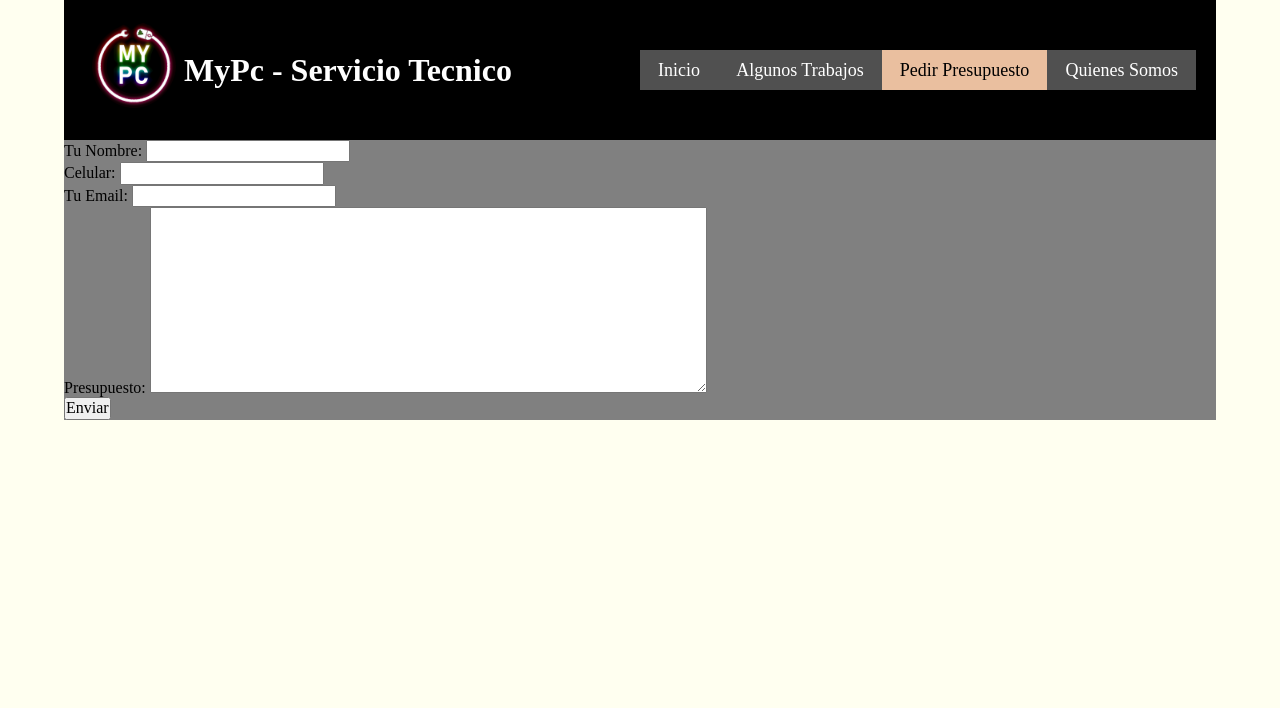
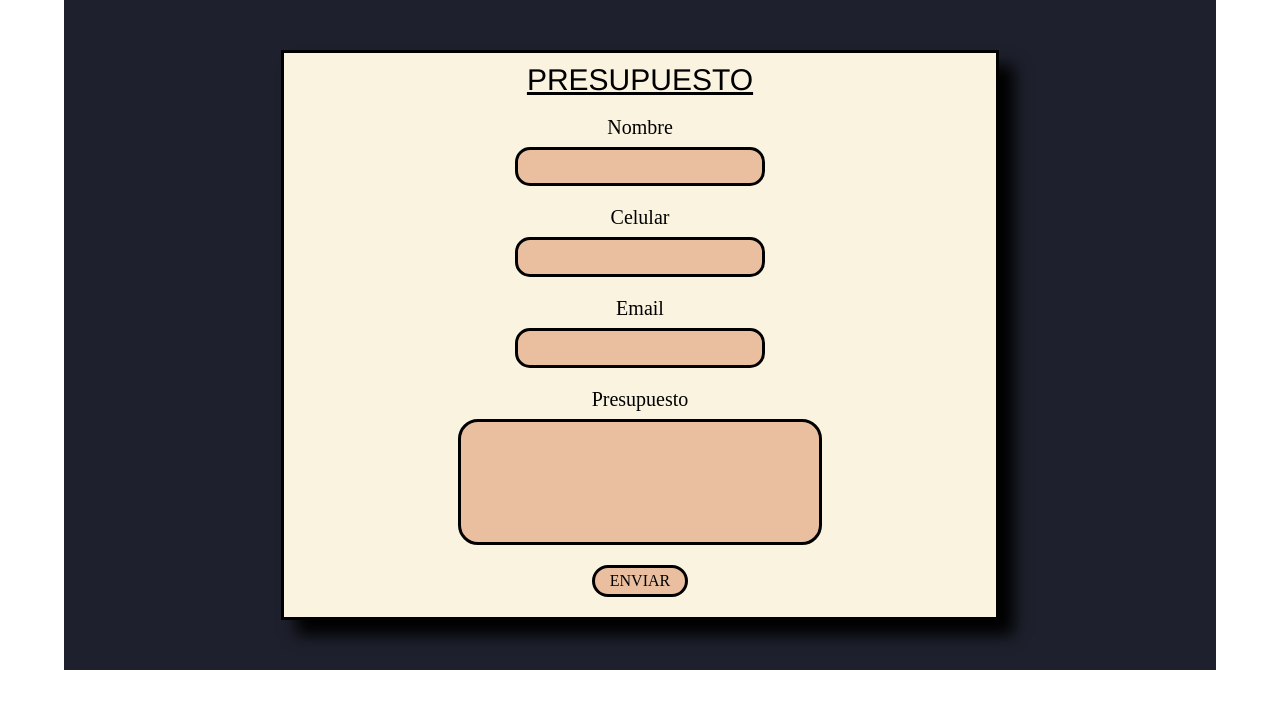
Before and after one commit to SadMachine404/mypcweb, a plain HTML site: page presupuesto.html in a window 1280 px wide. Drawn offline with Linux system fonts and the light colour scheme.

```diff
--- a/presupuesto.html
+++ b/presupuesto.html
@@ -4,6 +4,8 @@
 <head>
     <meta charset="UTF-8">
     <title>Pide tu Presupuesto</title>
+    <link rel="preconnect" href="https://fonts.gstatic.com">
+    <link href="https://fonts.googleapis.com/css2?family=Courier+Prime:wght@400;700&display=swap" rel="stylesheet">
     <meta name="viewport" content="width=device-width, initial-scale=1.0">
     <link rel="stylesheet" href="styles/normalize.css">
     <link rel="stylesheet" href="styles/presupuesto.css">
@@ -13,7 +15,7 @@
     <div class="contenedor">
 
         <header>
-            <div class="logo">
+            <!-- <div class="logo">
                 <img class="imglogo" src="/images/LogoWeb.png" alt="LogoWeb" width="100px">
                 <h1 class="logo">MyPc - Servicio Tecnico</h1>
             </div>
@@ -22,79 +24,43 @@
                 <a href="index.html"> Inicio </a>
                 <a href="./trabajos.html"> Algunos Trabajos </a>
                 <a href="./presupuesto.html" class="current"> Pedir Presupuesto </a>
-                <a href="./contact.html">Quienes Somos</a>
+                <a href="./contact.html">Quienes Somos</a> -->
             </nav>
         </header>
 
         <section class="main">
-            <article>
-                <form name="contact" method="POST" data-netlify="true">
-
-                    <p>
-                        <label>Tu Nombre: <input type="text" name="name" /></label>
-                    </p>
-                    <!-- <p>
-                        <label>Your Role: <select name="role[]" multiple>
-                            <option value="leader">Leader</option>
-                            <option value="follower">Follower</option>
-                        </select></label>
-                    </p> -->
-                    <p>
-                        <label>Celular: <input type="number" name="celular"></label>
-                    </p>
-                    <p>
-                        <label>Tu Email: <input type="email" name="email" /></label>
-                    </p>
-                    <p>
-                        <label>Presupuesto: <textarea name="message" cols="60" rows="10"></textarea></label>
-                    </p>
-                    <p>
-                        <button type="submit">Enviar</button>
-                    </p>
-                </form>
-
-                <!-- <label for="nombre">Nombre y Apellido: </label>
-                    <input name="nombre" type="text"> -->
-                <!-- <label for="telefono">Celular: </label> -->
-                <!-- <input type="number"> -->
-                <!-- <label for="presupuesto">Describe tu presupuesto, que necesitas, presupuesto, etc
-                        : </label>
-                    <textarea name="mensaje" id="" cols="80" rows="8"></textarea>
-                    <button type="submit">Enviar</button> -->
+            <div class="caja">
 
 
+                <p class="titulo">Presupuesto</p>
 
-            </article>
+                <form class="formulario" name="contact" method="POST" data-netlify="true">
+                    <div>
+                        <p>Nombre</p>
+                        <input type="text" name="name" required />
+                    </div>
+                    <div>
+                        <p>Celular</p>
+                        <input type="number" name="celular" required />
+                    </div>
+                    <div>
+                        <p>Email</p>
+                        <input type="email" name="email" />
+                    </div>
+                    <div>
+                        <p>Presupuesto</p>
+                        <textarea name="message" cols="30" rows="5" required></textarea>
+                    </div>
+                    <div>
+
+                        <button type="submit">Enviar</button>
+                    </div>
+                </form>
+            </div>
+
         </section>
 
-
-
-
-
-
-
-
-
-
-
     </div>
-
-    <!--<form action="">
-        <label for="eail">Correo: </label>
-        <input type="email" name="" id="">
-        <label for="nombre"> Nombre: </label>
-        <input type="text"> "dice al navegador que ingresara datos"
-        <label for="password"> Contraseña: </label>
-        <input type="password" name="" id="">
-        <label for="genero"> Genero: </label>
-        <select name="" id="">
-            <option value="masculino">masculino</option>
-            <option value="femenino">femenino</option>
-            <option value="otro">otro</option>
-        </select>
-
-    </form>-->
-
 </body>
 
 </html>
--- a/styles/presupuesto.css
+++ b/styles/presupuesto.css
@@ -1,28 +1,22 @@
 * {
     padding: 0px;
     margin: 0px;
-    box-sizing: border-box;
 }
 
 .contenedor {
     width: 90%;
-    max-width: 1200px;
-    background-color: #808080;
     margin: auto;
-    display: flex;
-    flex-direction: row;
-    flex-wrap: wrap;
+    background-color: #1e212d;
+    /* overflow: hidden; */
+    padding: 50px 0;
 }
 
-body {
-    background-color: #fffff0;
-}
-
+/*
 header {
     background-color: #000;
     width: 100%;
     padding: 20px;
-    /* FLEX */
+
     display: flex;
     justify-content: space-between;
     align-items: center;
@@ -63,26 +57,114 @@ header nav a.current {
     color: #000;
     background-color: #eabf9f;
     transform: none;
-}
+} */
 
-article .formulario {
+/* ## */
+
+.main {
     width: 100%;
-    display: flex;
-    flex-wrap: wrap;
-    justify-content: center;
+    position: relative;
+    margin: auto;
 }
 
 
-/* article .formulario:first-child {
-    padding-top: 20px;
+.caja {
+    width: 60%;
+    margin: auto;
+    background-color: #faf3e0;
+    border: 3px solid #000;
+    box-shadow: 15px 15px 15px #000 ;
 }
 
-article .formulario:last-child {
-    padding-bottom: 20px;
+.main div {
+    padding: 10px;
+}
+
+.main p {
+    display: block;
+    text-align: center;
+    padding-bottom: 8px;
+
+    font-size: 20px;
+    font-style: bold;
+}
+
+.main p.titulo {
+    font-family: Helvetica;
+    font-size: 30px;
+    text-decoration: underline;
+    text-shadow: o o 20px #000;
+    text-transform: uppercase;
+}
+
+.main input {
+
+    display: block;
+    margin-left: auto;
+    margin-right: auto;
+    width: 35%;
+    padding: 5px;
+    border: 3px solid #000;
+    border-radius: 15px;
+    background-color: #eabf9f;
+    color: #000;
+    font-size: 1.3rem;
+    outline: 0px;
+}
+
+/* para sacar el cosito de aumentar disminuir numero */
+input[type=number]::-webkit-inner-spin-button,
+input[type=number]::-webkit-outer-spin-button {
+    -webkit-appearance: none;
+    margin: 0;
+    }
+input[type=number] { -moz-appearance:textfield; }
+
+
+
+.main input:focus {
+    box-shadow: 0 0 15px #000;
+}
+
+/* .main input:valid {
+    border-color: ;
 } */
 
-article .formulario label {
-    color: aqua;
+.main textarea {
+    display: block;
+    margin-left: auto;
+    margin-right: auto;
+    border: 3px solid #000;
+    border-radius: 20px;
+    border-color: #000;
+    background-color: #eabf9f;
+    color: #000;
     text-align: center;
-    width: 100%;
+    font-size: 1.3rem;
+    outline: 0px;
+    resize: none;
+
 }
+
+.main textarea:focus {
+    box-shadow: 0 0 15px #000;
+}
+
+.main button {
+    width: 6rem;
+    height: 2rem;
+    display: block;
+    margin-left: auto;
+    margin-right: auto;
+    text-transform: uppercase;
+    border-radius: 25px;
+    background-color: #eabf9f;
+    border: 3px solid #000;
+    border-radius: 20px;
+    border-color: #000;
+
+}
+
+.main button:hover {
+    box-shadow: 0 0 20px #000;
+}
```
Also changed, not shown: politica-de-cookies.html (added, +92 -0 lines), aviso-legal.html (added), politica-de-privacidad.html (added).
